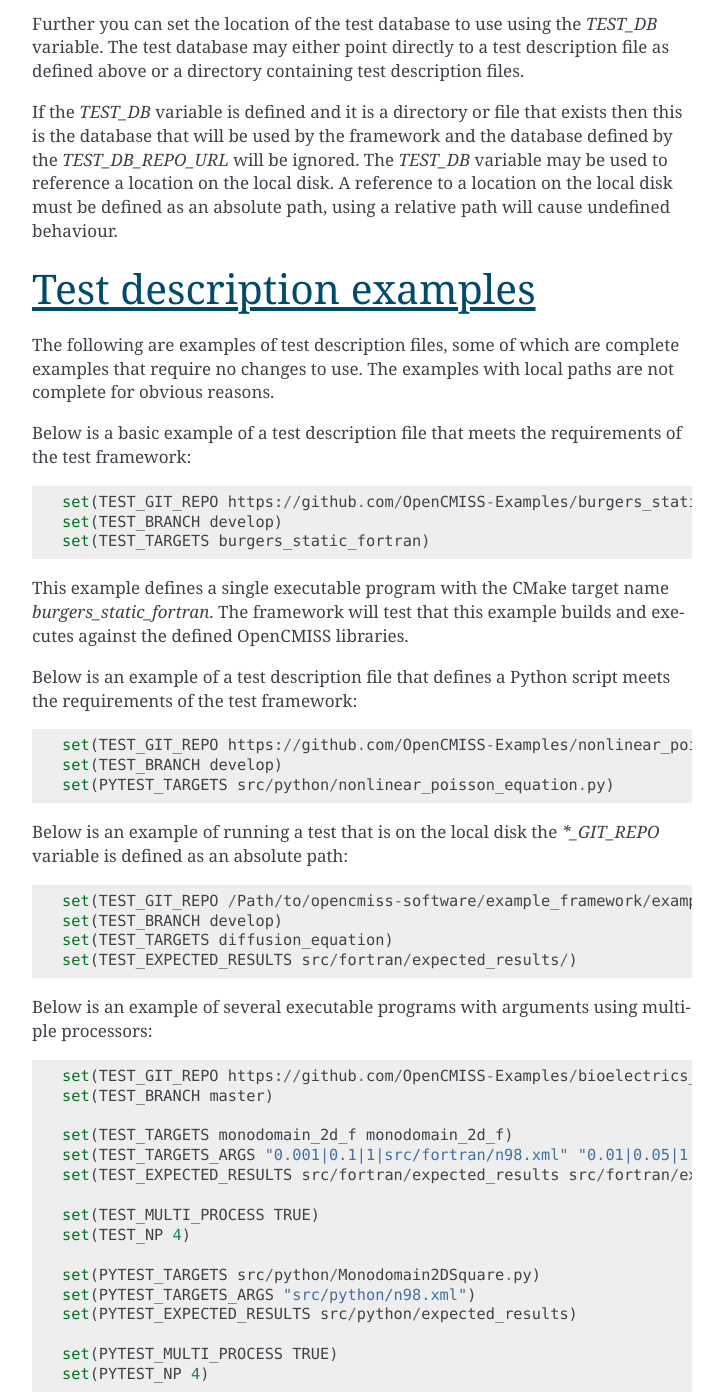
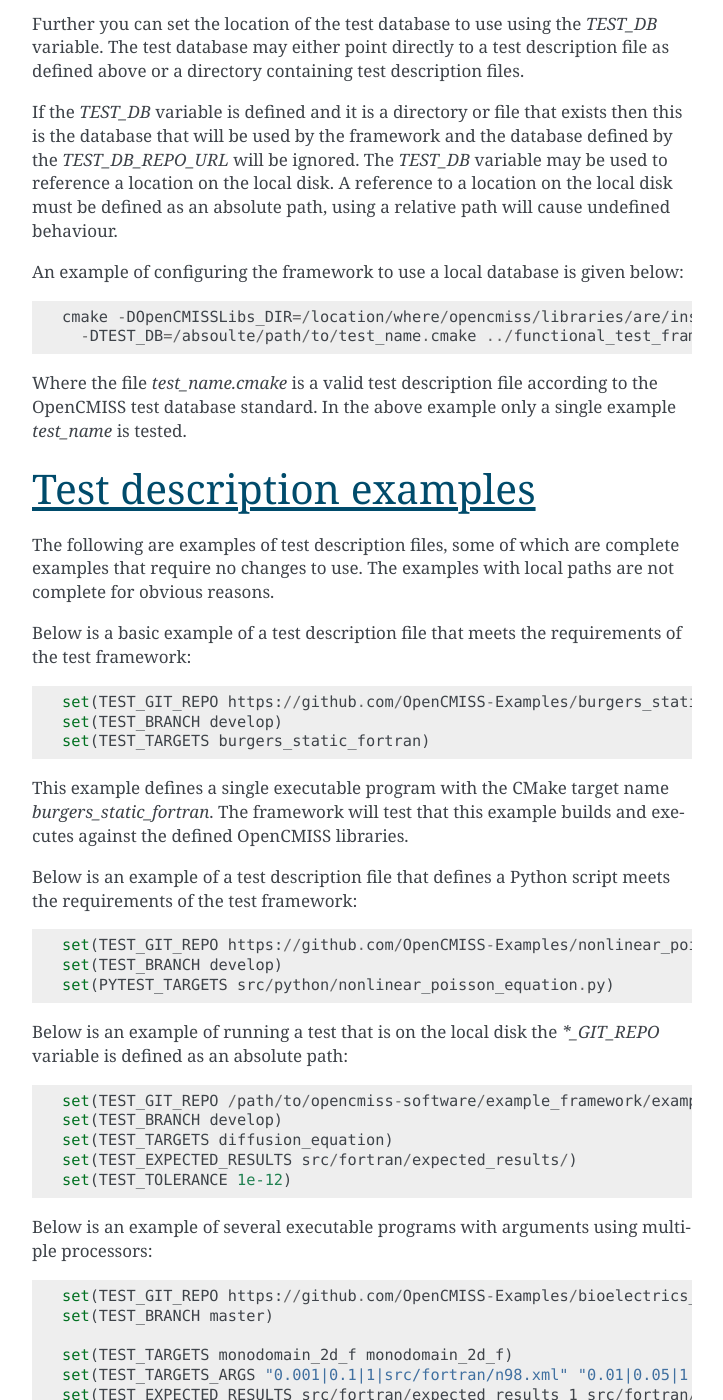
Before and after one commit to chrispbradley/functional_test_framework, a Sphinx documentation site: the page built from docs/index.rst, in a window 1280 px wide and 1400 px high, scrolled down 3470 px. Shown: the whole window, without its empty margins (388-1111 px from the left). Built offline with Sphinx 7.4.7, drawn with Linux system fonts in a browser that asks for light colours.

Commit message:
Improve documentation.

```diff
--- a/docs/index.rst
+++ b/docs/index.rst
@@ -84,6 +84,13 @@ Further you can set the location of the test database to use using the *TEST_DB*
 
 If the *TEST_DB* variable is defined and it is a directory or file that exists then this is the database that will be used by the framework and the database defined by the *TEST_DB_REPO_URL* will be ignored.  The *TEST_DB* variable may be used to reference a location on the local disk.  A reference to a location on the local disk must be defined as an absolute path, using a relative path will cause undefined behaviour.
 
+An example of configuring the framework to use a local database is given below::
+
+    cmake -DOpenCMISSLibs_DIR=/location/where/opencmiss/libraries/are/installed
+      -DTEST_DB=/absoulte/path/to/test_name.cmake ../functional_test_framework
+
+Where the file *test_name.cmake* is a valid test description file according to the OpenCMISS test database standard.  In the above example only a single example *test_name* is tested.
+
 Test description examples
 =========================
 
@@ -105,10 +112,11 @@ Below is an example of a test description file that defines a Python script meet
 
 Below is an example of running a test that is on the local disk the *\*_GIT_REPO* variable is defined as an absolute path::
 
-    set(TEST_GIT_REPO /Path/to/opencmiss-software/example_framework/examples/diffusion_equation)
+    set(TEST_GIT_REPO /path/to/opencmiss-software/example_framework/examples/diffusion_equation)
     set(TEST_BRANCH develop)
     set(TEST_TARGETS diffusion_equation)
     set(TEST_EXPECTED_RESULTS src/fortran/expected_results/)
+    set(TEST_TOLERANCE 1e-12)
 
 Below is an example of several executable programs with arguments using multiple processors::
 
@@ -117,7 +125,7 @@ Below is an example of several executable programs with arguments using multiple
 
     set(TEST_TARGETS monodomain_2d_f monodomain_2d_f)
     set(TEST_TARGETS_ARGS "0.001|0.1|1|src/fortran/n98.xml" "0.01|0.05|1|src/fortran/n98.xml")
-    set(TEST_EXPECTED_RESULTS src/fortran/expected_results src/fortran/expected_results)
+    set(TEST_EXPECTED_RESULTS src/fortran/expected_results_1 src/fortran/expected_results_2)
 
     set(TEST_MULTI_PROCESS TRUE)
     set(TEST_NP 4)
```
Also changed, not shown: other parts of docs/index.rst (+2 -2 lines).
